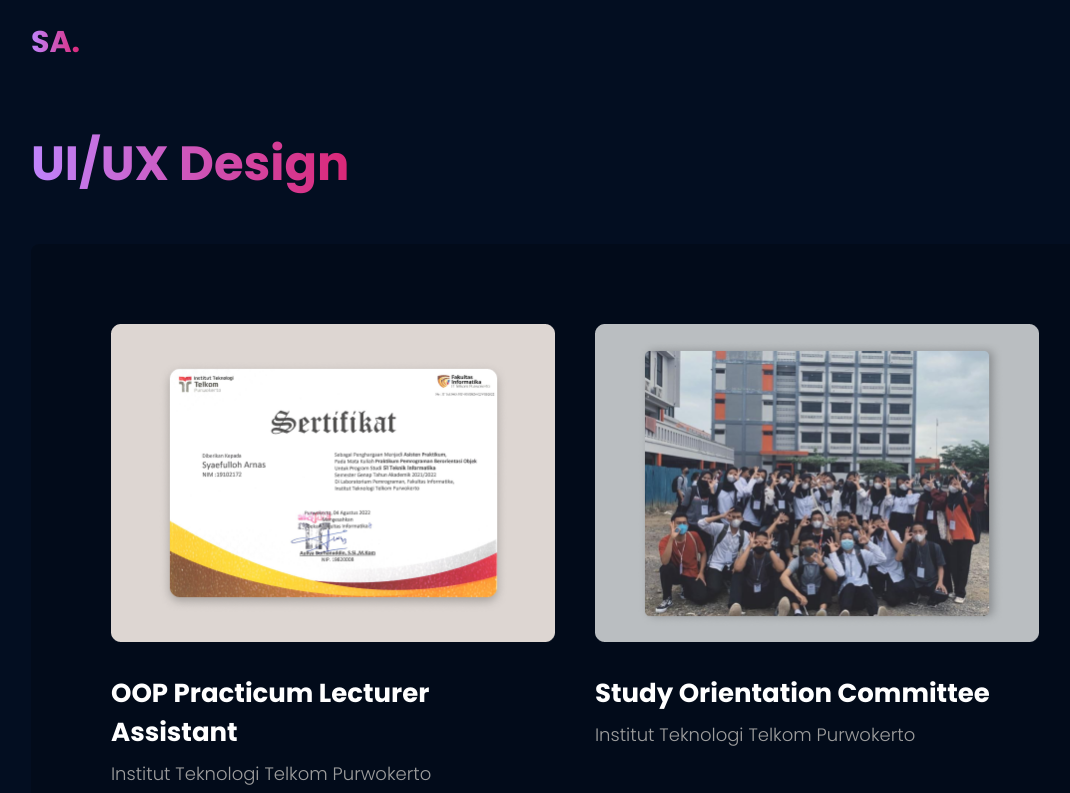
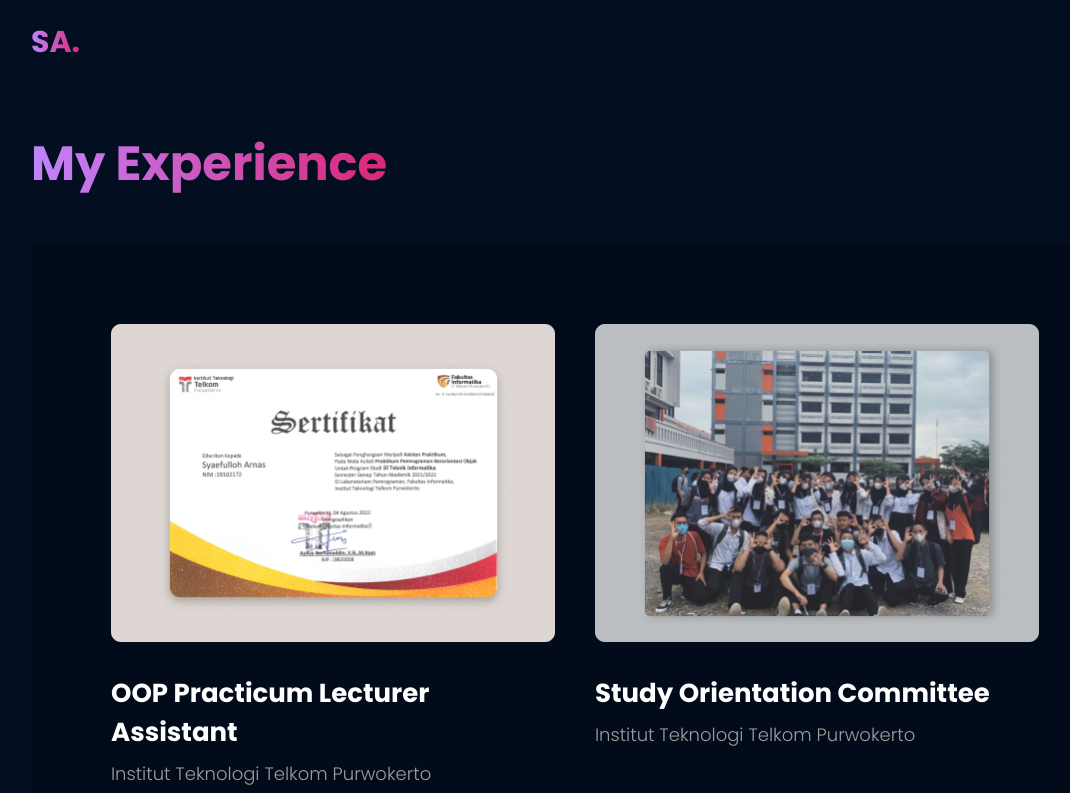
Before and after one commit to syaeful16/Portofolio, a React (Create React App) app: page /experience in a window 1280 px wide. Shown: the top 793 px of the page, without its empty margins (65-1135 px from the left). Built offline with nearby package versions, Linux system fonts and the light colour scheme; the HTML template or start-up script is replaced by a standard one.

Commit message:
update view

```diff
--- a/public/index.html
+++ b/public/index.html
@@ -24,7 +24,7 @@
       work correctly both with client-side routing and a non-root public URL.
       Learn how to configure a non-root public URL by running `npm run build`.
     -->
-    <title>React App</title>
+    <title>My Portofolio</title>
   </head>
   <body>
     <noscript>You need to enable JavaScript to run this app.</noscript>
--- a/src/components/AllExperience.jsx
+++ b/src/components/AllExperience.jsx
@@ -9,7 +9,7 @@
       <Navbar menu={[]}/>
       <div className="p-container font-poppins mt-12 w-full">
         <div className="w-full pb-20" id='uix'>
-          <h1 className='text-gradient w-fit text-5xl py-2 font-bold pb-14'>UI/UX Design</h1>
+          <h1 className='text-gradient w-fit text-5xl py-2 font-bold pb-14'>My Experience</h1>
           <div className="grid sm:grid-cols-2 2xl:grid-cols-3 gap-y-24 gap-10 pt-10 bg-black/20 p-10 md:p-20 2xl:p-32 rounded-lg">
             {/* <DataProject/> */}
             {experience.map((data, index) => (
--- a/src/components/MyExperience.jsx
+++ b/src/components/MyExperience.jsx
@@ -16,7 +16,7 @@
 const MyExperience = () => {
 
   return (
-    <section className='relative w-screen py-10 p-container font-poppins'>
+    <section className='relative w-screen p-container font-poppins'>
       <div className=" bg-black/20 p-10 md:p-20 2xl:p-32 rounded-lg">
         <div className="flex justify-between items-center">
           <h1 className='text-gradient font-bold text-5xl md:text-4xl xl:text-6xl md:w-[70%] xl:w-[80%] leading-normal md:leading-normal xl:leading-normal'>My Experience</h1>
@@ -24,7 +24,7 @@
         </div>
         <div className="grid sm:grid-cols-2 xl:grid-cols-3 gap-12 gap-y-24 pt-12">
           {experience.map((exp, index) => (
-            <div>
+            <>
               { index < 6 ?
               <div key={index} className="">
                 <img src={exp.img} alt={exp.title} className='w-full h-auto object-cover'/>
@@ -33,7 +33,7 @@
                 <p className='text-white text-base font-poppins pt-10 font-extralight leading-relaxed'>{exp.description}</p>
               </div>
               : ''}
-            </div>
+            </>
           ))}
         </div>
         <a className='text-[#FFD568] md:hidden flex items-center gap-5 hover:gap-10 ease-in-out duration-200 text-lg md:text-xl mt-12 w-max' href="http://">See more <HiArrowNarrowRight/></a>
```
